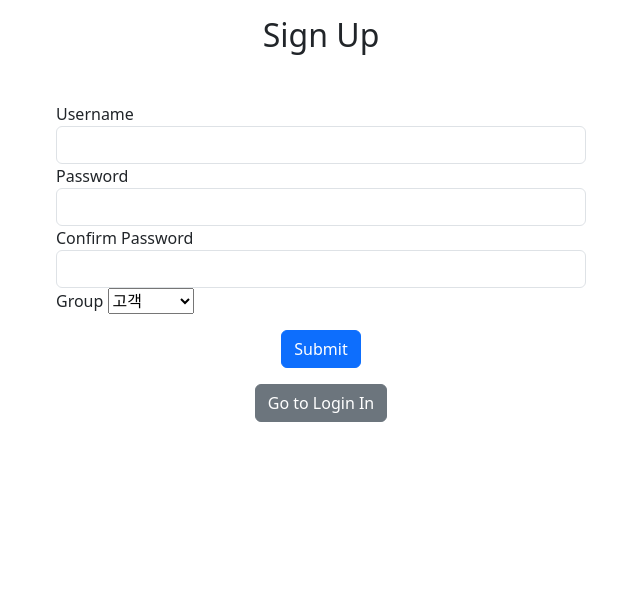
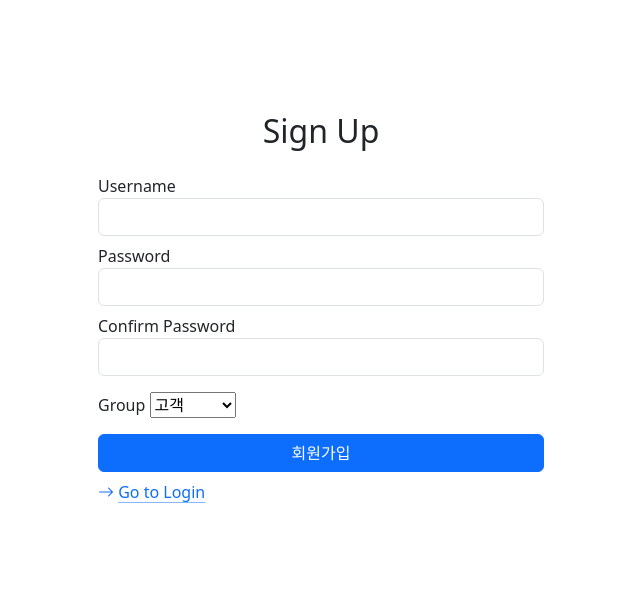
Before and after one commit to yaezzin/DeliveryApp, a Django app: template app/account/templates/signup.html in a window 1280 px wide. Shown: the top 607 px of the page, without its empty margins (319-959 px from the left). Run offline with Django 4.2, Linux system fonts and the light colour scheme; the template is opened without the code that fills it: values that come from a table or form of the project are taken from there, others are empty.

Commit message:
[FIX] signin, signup 페이지 부트스트랩 스타일 수정

```diff
--- a/app/account/templates/signup.html
+++ b/app/account/templates/signup.html
@@ -6,41 +6,42 @@ Sign Up
 {% endblock title %}
 
 {% block content %}
-<div class="container">
-    <div class="row justify-content-center">
+<div class="container p-5">
+    <div class="row justify-content-center p-5">
         <div class="col-md-6">
-            <h2 class="text-center">Sign Up</h2>
-            <form action="" method="POST" class="mt-5">
+            <h2 class="text-center mb-3">Sign Up</h2>
+            <form action="" method="POST" class="mt-4">
                 {% csrf_token %}
 
                 <!-- Username Field -->
-                <div class="form-group">
+                <div class="form-group mb-2">
                     <label for="{{ form.username.id_for_label }}">Username</label>
                     {{ form.username }}
                 </div>
 
                 <!-- Password Fields -->
-                <div class="form-group">
+                <div class="form-group mb-2">
                     <label for="{{ form.password1.id_for_label }}">Password</label>
                     {{ form.password1 }}
                 </div>
-                <div class="form-group">
+                <div class="form-group mb-3">
                     <label for="{{ form.password2.id_for_label }}">Confirm Password</label>
                     {{ form.password2 }}
                 </div>
 
                 <!-- Group Field -->
-                <div class="form-group">
+                <div class="form-group mb-3">
                     <label for="{{ form.group.id_for_label }}">Group</label>
                     {{ form.group }}
                 </div>
 
-                <div class="form-group text-center mt-3">
-                    <input type="submit" value="Submit" class="btn btn-primary">
+                <div class="form-group d-grid">
+                    <input type="submit" value="회원가입" class="btn btn-primary">
                 </div>
             </form>
-            <div class="text-center mt-3">
-                <button onclick="location.href='/account/signin'" class="btn btn-secondary">Go to Login In</button>
+            <div class="align-self-center my-2">
+                <i class="bi bi-arrow-right text-primary"></i>
+                <a class="icon-link" href="/account/signin">Go to Login</a>
             </div>
         </div>
     </div>
```
Also changed, not shown: app/account/templates/signin.html (+13 -12 lines).
